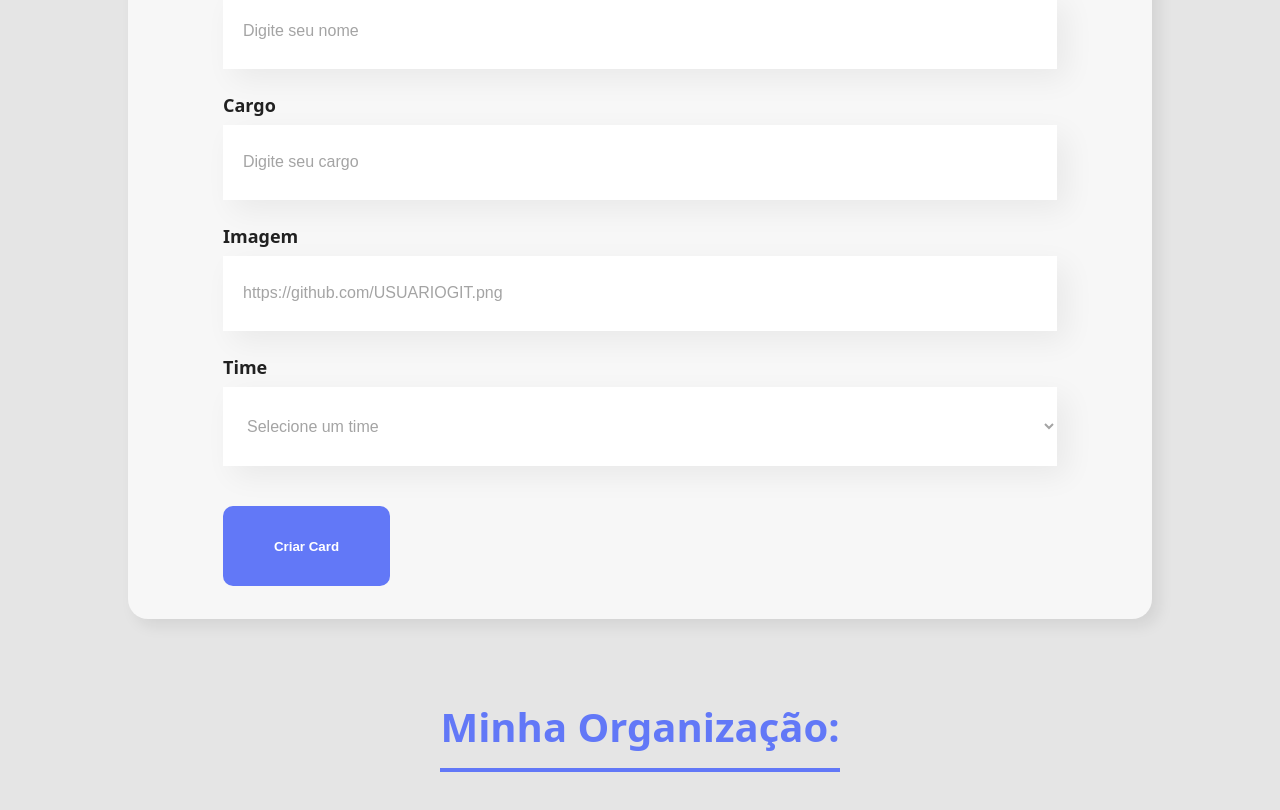
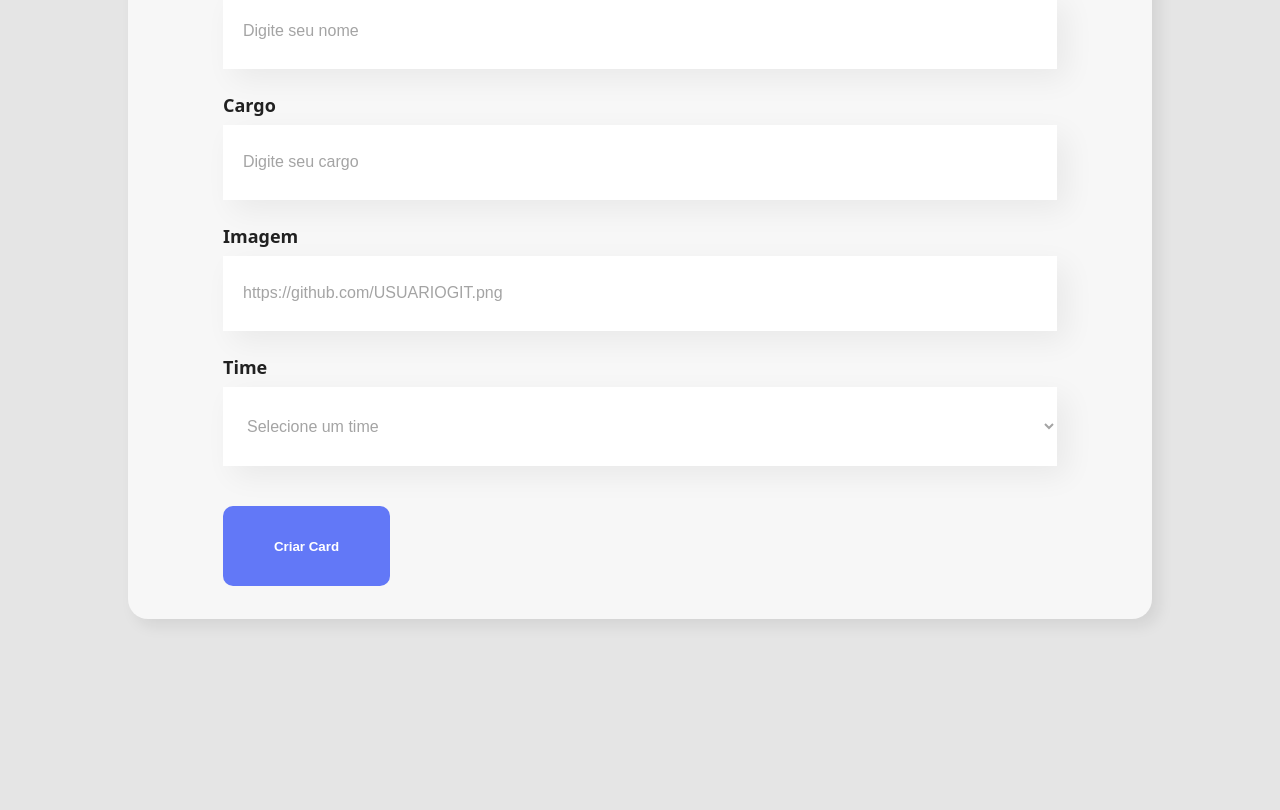
Before and after one commit to filiphis/react-desenvolvendo-javascript, a React (Create React App) app: page / in a window 1280 px wide. Shown: the part 818-1628 px from the top of the page. After the commit the page ends 1537 px from the top, so only its background shows below. Built offline with nearby package versions, Linux system fonts and the light colour scheme.

Commit message:
:lipstick: Adjusting single key errors and final adjustments

```diff
--- a/src/App.js
+++ b/src/App.js
@@ -22,7 +22,7 @@ function App() {
       <Header />
       <Formulario times={times} onEnviarFormulario={cadastraColaboradores} />
 
-      <Title>Minha Organização:</Title>
+      {colaboradores.length > 0 && <Title>Minha Organização:</Title>}
 
       {times.map(({ description, corPrimaria, corSecundaria }) => (
         <Time
```
